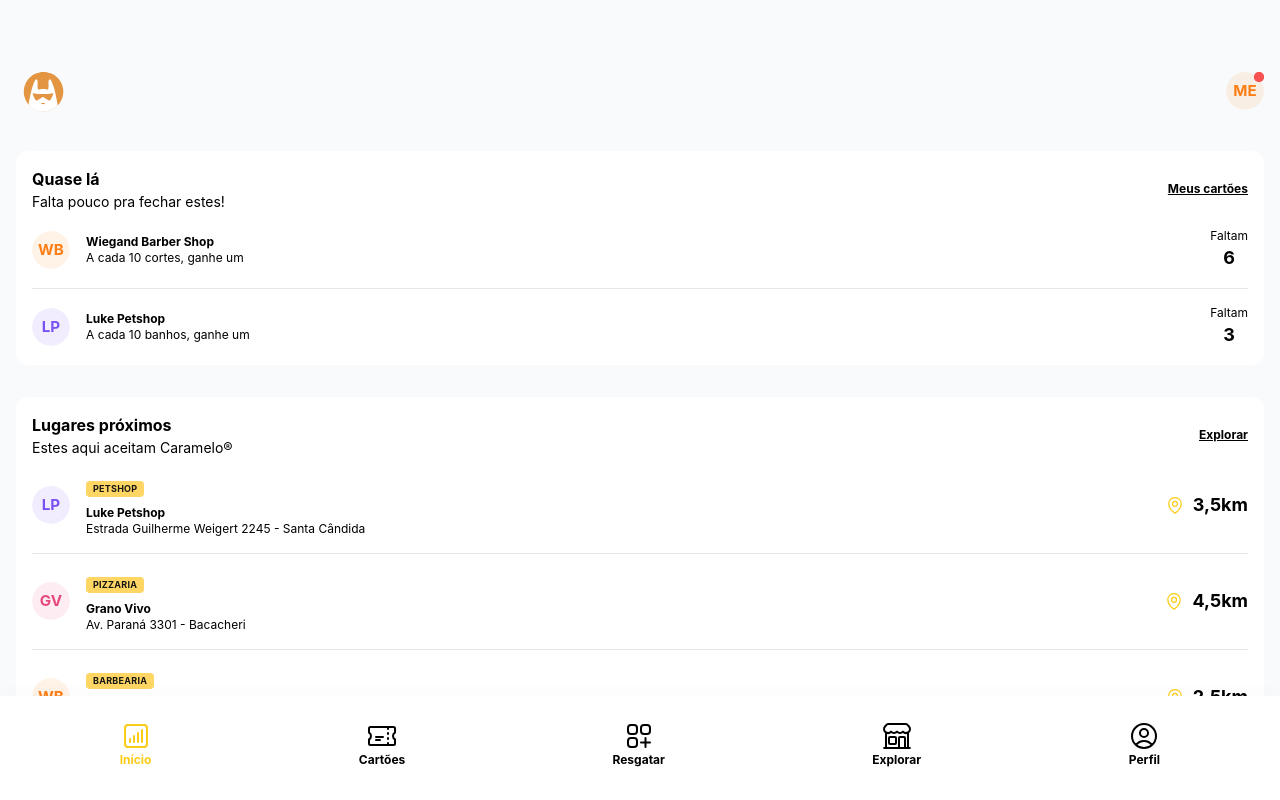
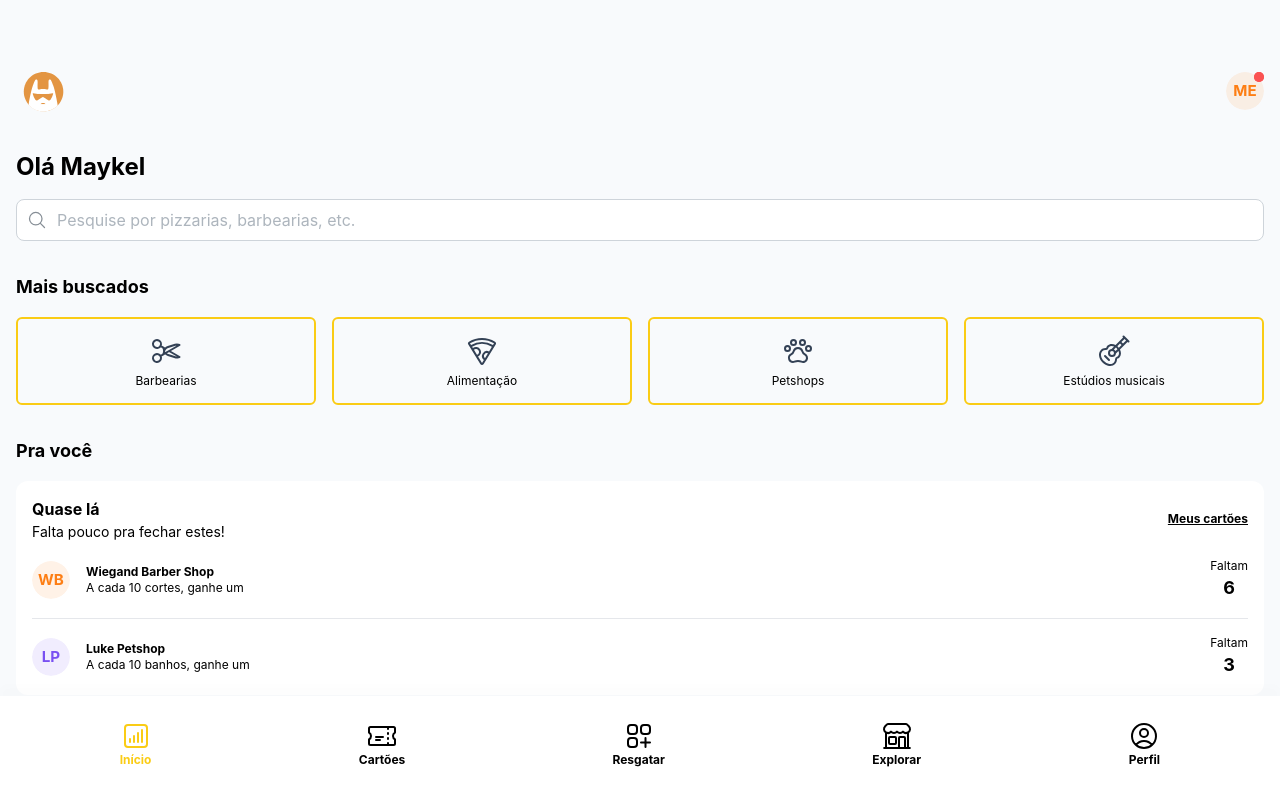
Before and after one commit to maykel-esser/caramelo, a Next.js app: page /poc/consumer in a window 1280 px wide. Shown: the top 800 px of the page. Built offline with nearby package versions, Linux system fonts and the light colour scheme.

Commit message:
feat: new improvements on consumer's dashboard

```diff
--- a/package.json
+++ b/package.json
@@ -53,6 +53,7 @@
         "pg": "8.13.1",
         "react": "19.0.0",
         "react-dom": "19.0.0",
+        "react-icons": "^5.5.0",
         "react-imask": "7.6.1",
         "react-lottie": "1.2.10",
         "recharts": "2.15.0",
--- a/pages/poc/consumer/cards/details/index.js
+++ b/pages/poc/consumer/cards/details/index.js
@@ -6,7 +6,7 @@
 // Icons
 import {
     MapPinIcon,
-    BuildingStorefrontIcon,
+    ScissorsIcon,
 } from "@heroicons/react/24/outline";
 
 export default function Page() {
@@ -93,7 +93,7 @@
                             <div className="flex gap-2 items-center">
                                 <Badge
                                     leftSection={
-                                        <BuildingStorefrontIcon className="w-4" />
+                                        <ScissorsIcon className="w-4" />
                                     }
                                 >
                                     Barbearia
--- a/pages/poc/consumer/cards/index.js
+++ b/pages/poc/consumer/cards/index.js
@@ -21,7 +21,7 @@
                     <ClientCardList
                         client="Grano Vivo"
                         status={RESOURCE_STATUS.ACTIVE}
-                        category="Pizzaria"
+                        category="Alimentação"
                         address="Av. Paraná 3301 - Bacacheri"
                     />
                 </section>
--- a/pages/poc/consumer/explore/index.js
+++ b/pages/poc/consumer/explore/index.js
@@ -14,7 +14,7 @@
 // Icons
 import {
     MapPinIcon,
-    BuildingStorefrontIcon,
+    ScissorsIcon
 } from "@heroicons/react/24/outline";
 
 export default function Page() {
@@ -38,7 +38,7 @@
                         </Badge>
                         <Badge
                             leftSection={
-                                <BuildingStorefrontIcon className="w-4" />
+                                <ScissorsIcon className="w-4" />
                             }
                         >
                             Barbearias
--- a/pages/poc/consumer/index.js
+++ b/pages/poc/consumer/index.js
@@ -1,10 +1,11 @@
 import Link from "next/link";
 import Header from "components/pages/poc/header";
 import NavigationMenu from "components/pages/poc/navigation";
-import { Avatar, Badge } from "@mantine/core";
+import { Avatar, Badge, TextInput } from "@mantine/core";
 
 // Icons
-import { MapPinIcon } from "@heroicons/react/24/outline";
+import { MapPinIcon, MagnifyingGlassIcon, ScissorsIcon } from "@heroicons/react/24/outline";
+import { PiGuitar, PiPizza, PiPawPrint } from "react-icons/pi";
 
 export default function Page() {
     return (
@@ -12,6 +13,52 @@
             <NavigationMenu source="consumer" />
             <main className="px-4 pb-32">
                 <Header source="consumer" />
+                <section>
+                    <h1 className="text-2xl font-bold mb-4">Olá Maykel</h1>
+                    <form>
+                        <TextInput
+                            leftSection={
+                                <MagnifyingGlassIcon className="w-5" />
+                            }
+                            placeholder="Pesquise por pizzarias, barbearias, etc."
+                            required
+                            size="md"
+                            radius="md"
+                            className="mb-8"
+                        />
+                    </form>
+                    <div>
+                        <h2 className="text-lg font-bold mb-4">Mais buscados</h2>
+                        <div className="grid grid-cols-4 gap-4 mb-8">
+                            <div className="rounded-md p-4 text-center min-h-20 flex justify-center items-center border-yellow-400 border-2">
+                                <Link href="/poc/consumer/explore">
+                                    <ScissorsIcon className="w-8 h-8 m-auto mb-2 text-slate-700" />
+                                    <p className="text-xs leading-3">Barbearias</p>
+                                </Link>
+                            </div>
+                            <div className="rounded-md p-4 text-center min-h-20 flex justify-center items-center border-yellow-400 border-2">
+                                <Link href="/poc/consumer/explore">
+                                    <PiPizza className="w-8 h-8 m-auto mb-2 text-slate-700" />
+                                    <p className="text-xs leading-3">Alimentação</p>
+                                </Link>
+                            </div>
+                            <div className="rounded-md p-4 text-center min-h-20 flex justify-center items-center border-yellow-400 border-2">
+                                <Link href="/poc/consumer/explore">
+                                    <PiPawPrint className="w-8 h-8 m-auto mb-2 text-slate-700" />
+                                    <p className="text-xs leading-3">Petshops</p>
+                                </Link>
+                            </div>
+                            <div className="rounded-md p-4 text-center min-h-20 flex justify-center items-center border-yellow-400 border-2">
+                                <Link href="/poc/consumer/explore">
+                                    <PiGuitar className="w-8 h-8 m-auto mb-2 text-slate-700" />
+                                    <p className="text-xs leading-3">Estúdios musicais</p>
+                                </Link>
+                            </div>
+                        </div>
+                    </div>
+                </section>
+                <section>
+                    <h2 className="text-lg font-bold mb-4">Pra você</h2>
                     <section className="mb-8 bg-white p-4 rounded-xl">
                         <div className="flex justify-between items-center mb-4">
                             <div>
@@ -123,7 +170,7 @@
                                 />
                                 <div>
                                     <Badge size="xs" className="mb-2">
-                                    Pizzaria
+                                        Alimentação
                                     </Badge>
                                     <p className="text-xs font-bold">Grano Vivo</p>
                                     <p className="text-xs">
@@ -162,6 +209,7 @@
                             </div>
                         </Link>
                     </section>
+                </section>
             </main>
         </>
     );
```
Also changed, not shown: 1 other file (tests, documents, lock files or other folders). Lines whose indentation alone changed are shown as unchanged.
